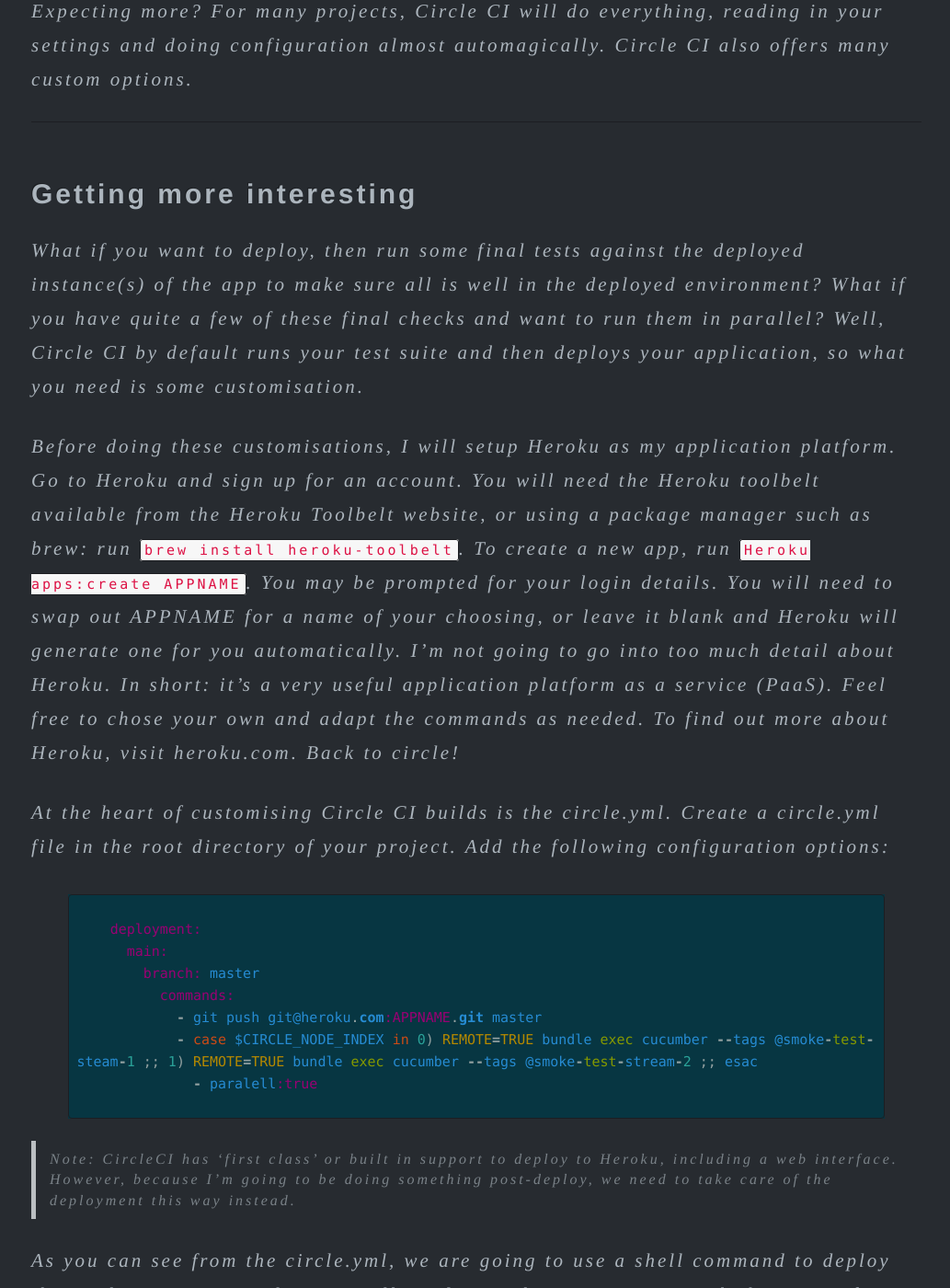
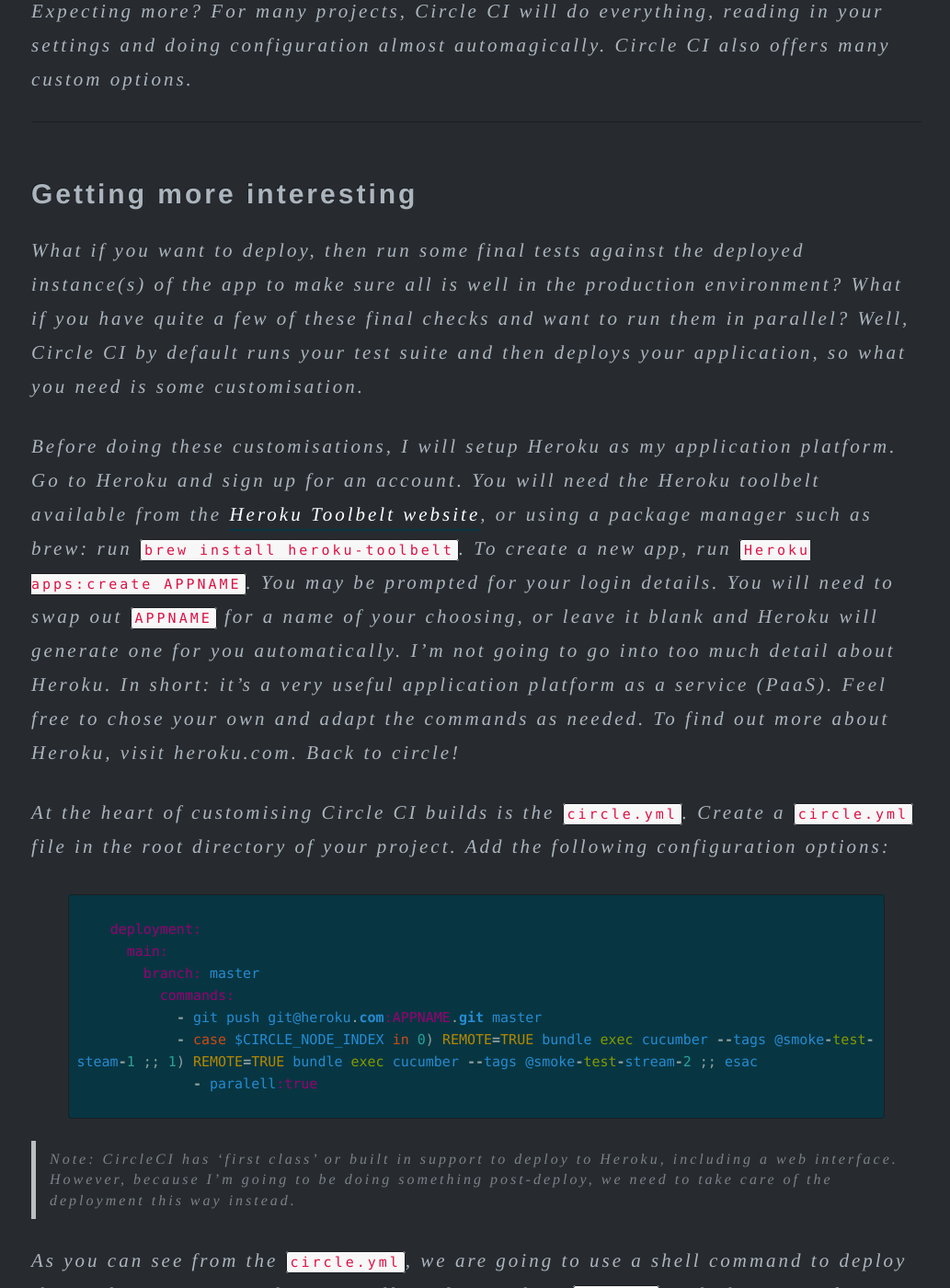
Before and after one commit to robertmackenzie/robertmackenzie.github.com, a Jekyll site: the page built from _posts/2013-04-13-circle-CI.md, in a window 1280 px wide and 1400 px high, scrolled down 4763 px. Shown: the whole window at 92% size, without its empty margins (122-1155 px from the left). Built offline with Jekyll 4.4.1, drawn with Linux system fonts in a browser that asks for light colours; nearby versions of some CDN libraries; library files that are not in the unit come from our copies; some of the changed text lies outside the part shown.

Commit message:
Small corrections and typos

```diff
--- a/_posts/2013-04-13-circle-CI.md
+++ b/_posts/2013-04-13-circle-CI.md
@@ -97,7 +97,7 @@
     <p>Welcome to the homepage</p>
 {% endhighlight %}
 
-Run the tests again `bundle exec cucumber` and they should pass. Then commit your changes (use git add -u to get the deleted index.html file added to the staging area) and push the project up to github!
+Run the tests again (`bundle exec cucumber`) and they should pass. Then commit your changes (`use git add -u` to get the deleted `index.html` file added to the staging area) and push the project up to github!
 
 ***
 
@@ -106,7 +106,7 @@
 
 Now we are done with the Rails boilerplate, we can get to the point of the article: Circle CI!
 
-> Note on pricing: plans start at $19 a month, but include a 14 day trial. So far, the small fee (even on larger plans) has been well worth it for the time savings. Also, though I've built a Ruby project here, Circle CI supports several languages: node, Java, Python, and more.
+> Note on pricing: plans start at $19 a month, but include a 14 day trial. So far, the small fee (even on larger plans) has been well worth it for the time savings. Also, though I've built a Ruby project here, Circle CI supports several languages: Node, Java, Python, and more.
 
 Go to CircleCI and sign in with your github account. You will need to authorise Circle CI to access your git repositories (you will be prompted). Once that is done, you should be on the manage projects page.
 
@@ -121,11 +121,11 @@
 Getting more interesting
 ------------------------
 
-What if you want to deploy, then run some final tests against the deployed instance(s) of the app to make sure all is well in the deployed environment?  What if you have quite a few of these final checks and want to run them in parallel?  Well, Circle CI by default runs your test suite and then deploys your application, so what you need is some customisation.
+What if you want to deploy, then run some final tests against the deployed instance(s) of the app to make sure all is well in the production environment?  What if you have quite a few of these final checks and want to run them in parallel?  Well, Circle CI by default runs your test suite and then deploys your application, so what you need is some customisation.
 
-Before doing these customisations, I will setup Heroku as my application platform. Go to Heroku and sign up for an account. You will need the Heroku toolbelt available from the Heroku Toolbelt website, or using a package manager such as brew: run `brew install heroku-toolbelt`. To create a new app, run `Heroku apps:create APPNAME`. You may be prompted for your login details. You will need to swap out APPNAME for a name of your choosing, or leave it blank and Heroku will generate one for you automatically.  I'm not going to go into too much detail about Heroku. In short: it's a very useful application platform as a service (PaaS). Feel free to chose your own and adapt the commands as needed. To find out more about Heroku, visit heroku.com. Back to circle!
+Before doing these customisations, I will setup Heroku as my application platform. Go to Heroku and sign up for an account. You will need the Heroku toolbelt available from the [Heroku Toolbelt website](https://toolbelt.heroku.com), or using a package manager such as brew: run `brew install heroku-toolbelt`. To create a new app, run `Heroku apps:create APPNAME`. You may be prompted for your login details. You will need to swap out `APPNAME` for a name of your choosing, or leave it blank and Heroku will generate one for you automatically.  I'm not going to go into too much detail about Heroku. In short: it's a very useful application platform as a service (PaaS). Feel free to chose your own and adapt the commands as needed. To find out more about Heroku, visit heroku.com. Back to circle!
 
-At the heart of customising Circle CI builds is the circle.yml. Create a circle.yml file in the root directory of your project. Add the following configuration options:
+At the heart of customising Circle CI builds is the `circle.yml`. Create a `circle.yml` file in the root directory of your project. Add the following configuration options:
 
 {% highlight ruby %}
     deployment:
@@ -139,13 +139,13 @@
 
 > Note: CircleCI has 'first class' or built in support to deploy to Heroku, including a web interface.  However, because I'm going to be doing something post-deploy, we need to take care of the deployment this way instead.
 
-As you can see from the circle.yml, we are going to use a shell command to deploy the application to Heroku. You will need to replace APPNAME with the name of your app on Heroku.
+As you can see from the `circle.yml`, we are going to use a shell command to deploy the application to Heroku. You will need to replace `APPNAME` with the name of your app on Heroku.
 
 The next bit is more fiddly.
 
 I've instructed CircleCI to run smoke tests, using cucumber tags (`@xyz`) to split the smoke tests into two streams. This works because Circle CI exposes an environment variable `$CIRCLE_NODE_INDEX` which is set to the value (1...2...3...etc) of the virtual machine running the tests. As a result, machine 1 will run cucumber scenarios tagged with `@smoke-test-stream-1` and machine 2 will run cucumber scenarios tagged with `@smoke-test-stream2`.
 
-What is with the `REMOTE=TRUE` in the commands to run cucumber? Well, one last thing that needs doing is to point Capybara at the deployed application. Edit `features/support/env.rb` and add the following line at the bottom, where APPNAME is the name of your app on Heroku.
+What is with the `REMOTE=TRUE` in the commands to run cucumber? Well, one last thing that needs doing is to point Capybara at the deployed application. Edit `features/support/env.rb` and add the following line at the bottom, where `APPNAME` is the name of your app on Heroku.
 
 {% highlight ruby %}
     if ENV['REMOTE'] == 'TRUE' Capybara.app_host = 'http://APPNAME.herokuapp.com'
```
Also changed, not shown: other parts of _posts/2013-04-13-circle-CI.md (+1 -1 lines).
